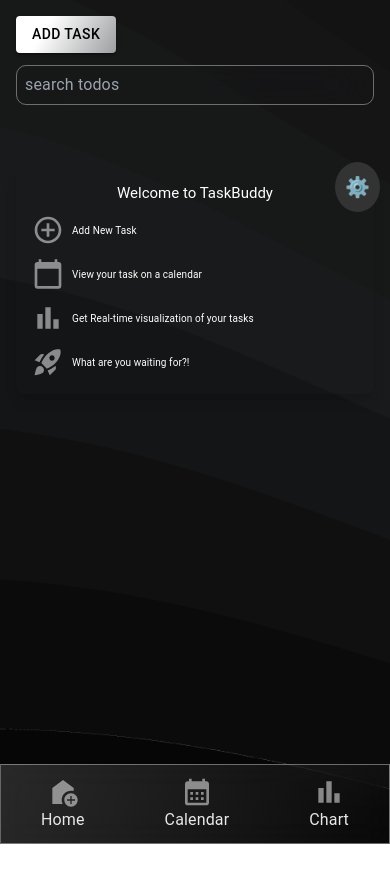
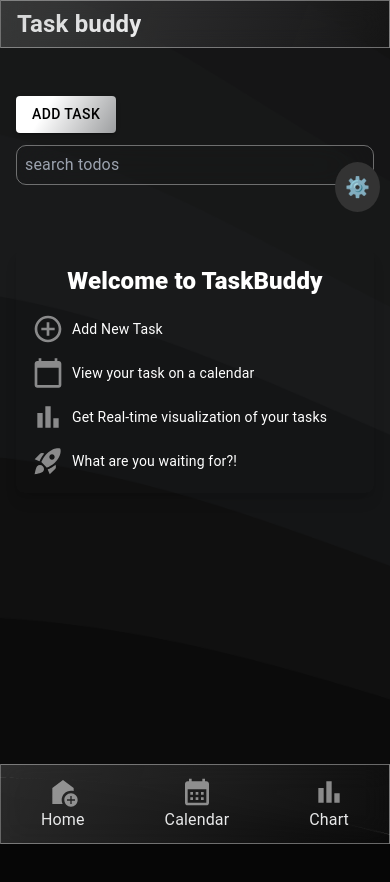
Before and after one commit to pearlodi/taskbuddy, a React (Create React App) app: page / in a window 390 px wide. Shown: the top 882 px of the page. Before the commit the page ends 844 px from the top, so only its background shows below. Built offline with nearby package versions, Linux system fonts and the light colour scheme.

Commit message:
finishig touch

```diff
--- a/src/components/Calendar.tsx
+++ b/src/components/Calendar.tsx
@@ -28,13 +28,15 @@
   }));
 
   return (
-    <div className="calendar-mobile">
-      <div className="mobile-calendar">
-        {events.length === 0 ? (
-          <p className='text-center text-white font-bold text-xl'>
-            Please add a new task to view calendar
+
+   <div>
+         {events.length === 0 ? (
+          <p className='text-center text-white font-bold text-xl  md:mt-0 mt-8'>
+            Please add a new task to view
           </p>
         ) : (
+            <div className="calendar-mobile md:mt-0 mt-8">
+            <div className="mobile-calendar">
           <Calendar
             localizer={localizer}
             events={events}
@@ -42,9 +44,11 @@
             endAccessor="end"
             style={{ height: 500, margin: "50px" }}
           />
+          </div>
+          </div>
         )}
-      </div>
-    </div>
+
+   </div>
   );
 };
 
--- a/src/components/TaskStatusChart.tsx
+++ b/src/components/TaskStatusChart.tsx
@@ -72,7 +72,7 @@
 
   return (
     <div>
-      <div className='flex-col md:flex-row flex justify-end md:items-center'>
+      <div className='flex-col md:flex-row flex justify-end md:items-center mt-8 md:mt-0'>
         <label htmlFor="chartType" className='text-white font-bold'>Please Select Chart Type: </label>
         <select
           id="chartType"
@@ -85,7 +85,7 @@
           <option value="line">Line</option>
         </select>
       </div>
-      <div className='flex items-center justify-center mt-14'>
+      <div className='flex  md:mt-0 mt-14'>
         {todos.length === 0 ? (
           <p className='text-center text-white font-bold text-xl'>
             Please add a new task to visualize.
--- a/src/components/TodoList.tsx
+++ b/src/components/TodoList.tsx
@@ -10,7 +10,6 @@
 import CalendarTodayIcon from '@mui/icons-material/CalendarToday';
 import BarChartIcon from '@mui/icons-material/BarChart';
 import RocketLaunchIcon from '@mui/icons-material/RocketLaunch';
-import { Typography, Box } from '@mui/material';
 import {
   DragDropContext,
   Draggable,
@@ -87,7 +86,7 @@
   };
   return (
     <div>
-      <div className="md:flex items-center justify-between w-full gap-2">
+      <div className="md:flex items-center justify-between w-full gap-2 mt-6 md:mt-0">
         <div className="flex gap-2">
           <Button
             onClick={() => setModalOpen(true)}
@@ -124,29 +123,29 @@
         {filteredIncompleteTodos.length === 0 &&
           filteredInProgressTodos.length === 0 &&
           filteredCompletedTodos.length === 0 ? (
-            <Box className="text-center px-4 md:px-10 py-4 rounded-lg shadow-lg">
-            <Typography variant="h3" className="font-extrabold dynamic-text mb-4">
+            <div className="text-center px-4 md:px-10 py-4 rounded-lg shadow-lg">
+            <h1  className="font-extrabold dynamic-text text-2xl md:text-4xl mb-4">
               Welcome to TaskBuddy
-            </Typography>
-            <Box className="text-3xl mt-3 text-white space-y-3">
-              <Box className="flex items-center  gap-2">
+            </h1>
+            <div className="text-3xl mt-3 text-white space-y-3">
+              <div className="flex items-center text-sm md:text-lg  gap-2">
                 <AddCircleOutlineIcon className="md:text-3xl" />
-                <Typography>Add New Task</Typography>
-              </Box>
-              <Box className="flex items-center  gap-2">
+                <p>Add New Task</p>
+              </div>
+              <div className="flex items-center text-sm md:text-lg  gap-2">
                 <CalendarTodayIcon className="md:text-3xl" />
-                <Typography>View your task on a calendar</Typography>
-              </Box>
-              <Box className="flex items-center  gap-2">
+                <p>View your task on a calendar</p>
+              </div>
+              <div className="flex items-center text-sm md:text-lg  gap-2">
                 <BarChartIcon className="md:text-3xl" />
-                <Typography>Get Real-time visualization of your tasks </Typography>
-              </Box>
-              <Box className="flex items-center  gap-2">
+                <p>Get Real-time visualization of your tasks </p>
+              </div>
+              <div className="flex items-center text-sm md:text-lg  gap-2">
                 <RocketLaunchIcon className="md:text-4xl" />
-                <Typography>What are you waiting for?!</Typography>
-              </Box>
-            </Box>
-          </Box>
+                <p>What are you waiting for?!</p>
+              </div>
+            </div>
+          </div>
         ) : (
           <DragDropContext onDragEnd={onDragEnd}>
             <div className="grid grid-cols-1 md:grid-cols-3 gap-5 ">
--- a/src/index.css
+++ b/src/index.css
@@ -174,7 +174,10 @@
   color: white !important;
 }
 
-.inputs {
+.inputs,
+.css-qiwgdb.css-qiwgdb.css-qiwgdb,
+.css-1x5jdmq:invalid {
+
   border: 0.5px solid #ffffffaf !important;
   color: white !important;
   height: 40px;
@@ -186,7 +189,12 @@
   max-width: 100% !important;
   border-radius: 8px !important;
 }
-
+.css-1ujsas3,
+.css-1ujsas3 ,
+.css-ohyacs
+{
+  color: white;
+}
 .inputs-edit {
   border: 0.5px solid #ffffffaf !important;
   color: white !important;
@@ -279,6 +287,7 @@
 
 canvas {
   height: 500px !important;
+  width: 80% !important;
 }
 
 /* TaskStatusChart.module.css */
--- a/src/pages/Index.tsx
+++ b/src/pages/Index.tsx
@@ -106,7 +106,7 @@
 
   return (
     <div>
-     <div className='hidden md:flex'>
+     <div className='hidden md:block'>
      <Box sx={{ display: 'flex' }}>
         <CssBaseline />
         <AppBar position="fixed" open={open}>
@@ -174,9 +174,13 @@
       </Box>
      </div>
       <div className='md:hidden ' >
-      <div className='p-4'>
+      <div className='gradient-background w-full h-12 top-0 flex fixed justify-between items-center px-4'>
+      <p className='text-gradient text-2xl font-bold '>Task buddy</p>
+      </div>
+      <div className='p-4 mt-14'>
       <Outlet />
       </div>
+
       <div className='gradient-background w-full h-20 bottom-0 flex fixed justify-between items-center px-10'>
        <div className='flex justify-between w-full'>
        <div className='flex flex-col justify-center text-gradient items-center'>
```
